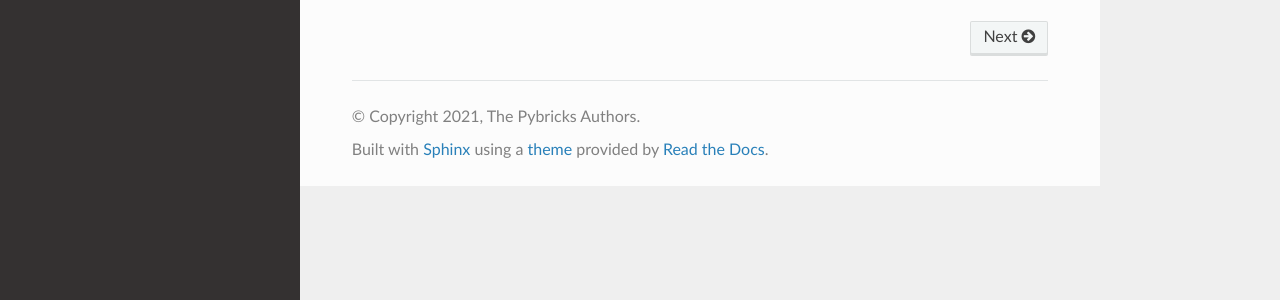
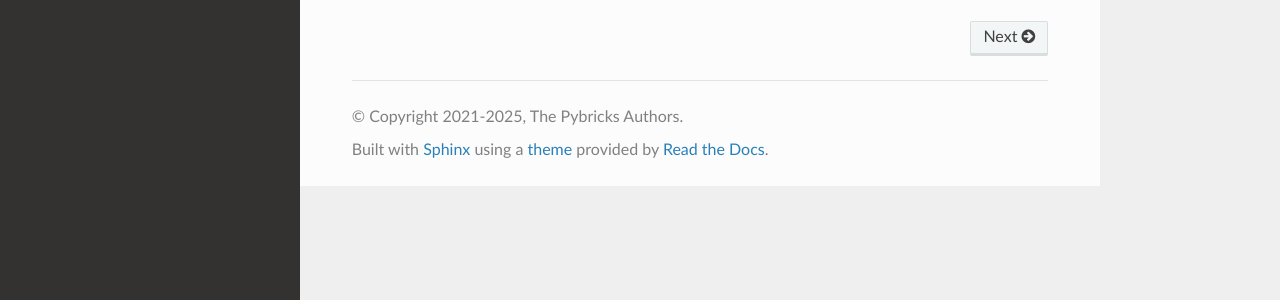
Before and after one commit to pybricks/pybricksdev, a Sphinx documentation site: the page built from docs/index.rst, in a window 1280 px wide. Shown: the part 524-824 px from the top of the page. Built offline with Sphinx 7.4.7 and the Read the Docs theme 3.1.0, drawn with Linux system fonts in a browser that asks for light colours.

Commit message:
LICENSE: bump copyright year to 2025

```diff
--- a/docs/conf.py
+++ b/docs/conf.py
@@ -28,7 +28,7 @@ sys.path.insert(0, os.path.abspath(".."))
 # -- Project information -----------------------------------------------------
 
 project = _pyproject["project"]["name"]
-copyright = "2021, The Pybricks Authors"
+copyright = "2021-2025, The Pybricks Authors"
 author = _pyproject["project"]["authors"][0]["name"]
 release = f"v{_pyproject['project']['version']}"
 version = re.match(r"(v\d+\.\d+)", release)[0]
```
Also changed, not shown: 1 other file.
